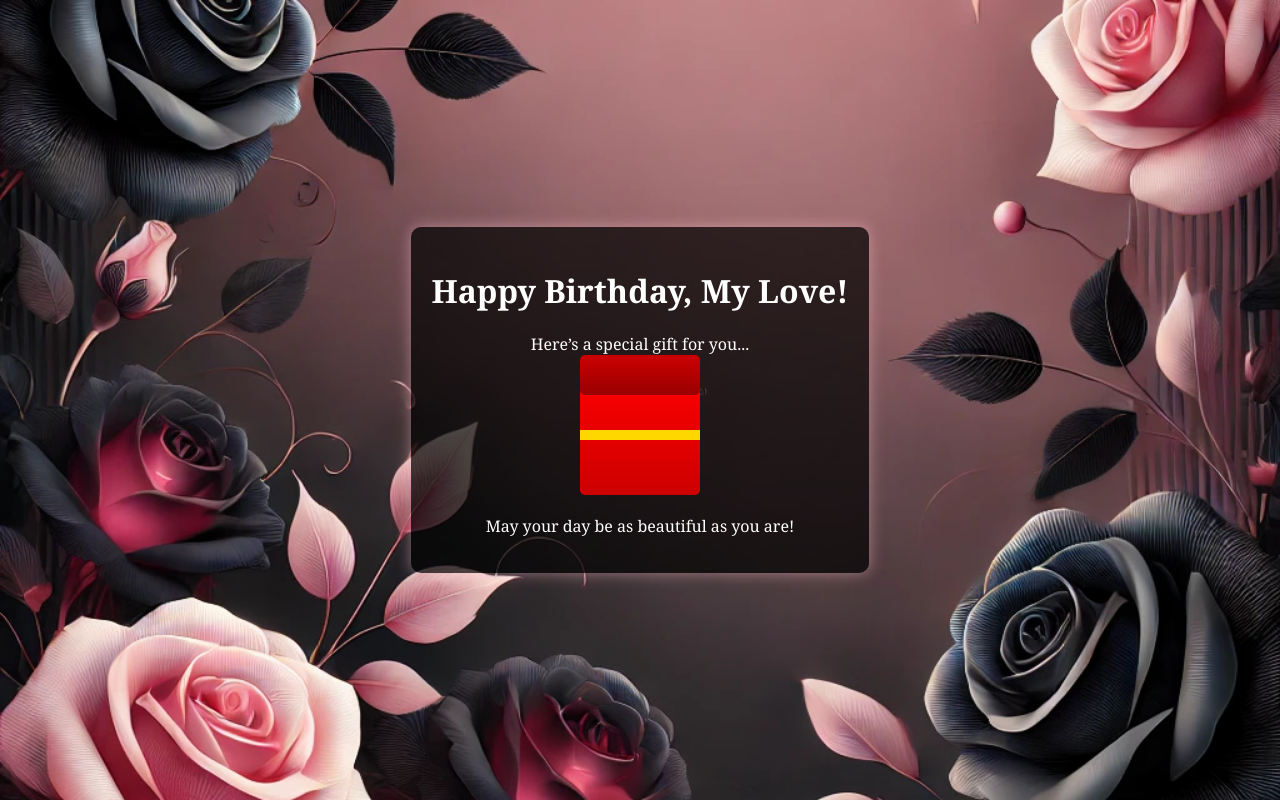
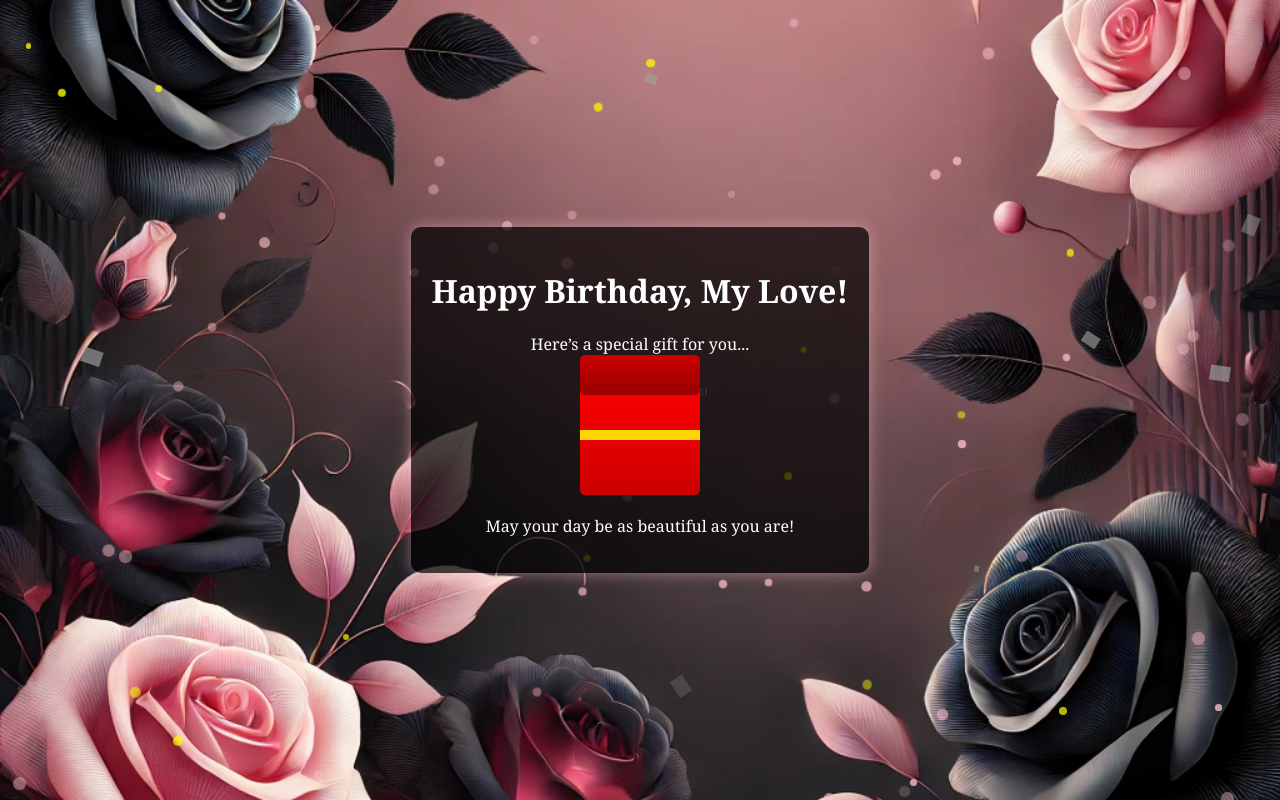
Before and after one commit to Jomezh/gift, a plain HTML site: page index.html in a window 1280 px wide. Drawn offline with Linux system fonts and the light colour scheme; grey boxes are pictures that could not be loaded.

Commit message:
Update index.html

```diff
--- a/index.html
+++ b/index.html
@@ -79,12 +79,60 @@
         .ribbon::after {
             right: 30%;
         }
+        .sparkles, .flowers, .fireflies {
+            position: absolute;
+            width: 100%;
+            height: 100%;
+            pointer-events: none;
+            overflow: hidden;
+        }
+        .sparkle, .firefly, .flower {
+            position: absolute;
+            opacity: 0.8;
+        }
+        .sparkle {
+            width: 5px;
+            height: 5px;
+            background: pink;
+            border-radius: 50%;
+            animation: sparkle-animation 3s infinite;
+        }
+        @keyframes sparkle-animation {
+            0% { transform: scale(1); opacity: 0.8; }
+            50% { transform: scale(1.5); opacity: 0.4; }
+            100% { transform: scale(1); opacity: 0; }
+        }
+        .flower {
+            width: 20px;
+            height: 20px;
+            background: url('https://upload.wikimedia.org/wikipedia/commons/4/49/Flower.png') no-repeat center/contain;
+            animation: fall 5s linear infinite;
+        }
+        @keyframes fall {
+            0% { transform: translateY(-10vh) rotate(0deg); opacity: 0.7; }
+            100% { transform: translateY(100vh) rotate(360deg); opacity: 0; }
+        }
+        .firefly {
+            width: 6px;
+            height: 6px;
+            background: yellow;
+            border-radius: 50%;
+            animation: firefly-animation 4s infinite alternate;
+        }
+        @keyframes firefly-animation {
+            0% { transform: translate(0, 0); opacity: 0.8; }
+            50% { transform: translate(20px, 10px); opacity: 0.4; }
+            100% { transform: translate(-10px, -20px); opacity: 0.8; }
+        }
     </style>
 </head>
 <body>
+    <div class="sparkles"></div>
+    <div class="flowers"></div>
+    <div class="fireflies"></div>
     <div class="gift-container">
         <h1>Happy Birthday, My Love!</h1>
-        <p>Here’s a special gift for you...<br></p>
+        <p>Here’s a special gift for you...</p>
 
         <div class="gift-box" onclick="window.location.href='bd.html'">
             <div class="gift-lid"></div>
@@ -92,5 +140,22 @@
         </div>
         <p>May your day be as beautiful as you are!</p>
     </div>
+    <script>
+        function createElements(containerClass, elementClass, count, animationDurationRange, widthRange) {
+            const container = document.querySelector(containerClass);
+            for (let i = 0; i < count; i++) {
+                let element = document.createElement('div');
+                element.classList.add(elementClass);
+                element.style.left = Math.random() * 100 + 'vw';
+                element.style.top = Math.random() * 100 + 'vh';
+                element.style.animationDuration = (Math.random() * animationDurationRange + 3) + 's';
+                element.style.width = element.style.height = (Math.random() * widthRange + 5) + 'px';
+                container.appendChild(element);
+            }
+        }
+        createElements('.sparkles', 'sparkle', 50, 2, 5);
+        createElements('.flowers', 'flower', 20, 5, 20);
+        createElements('.fireflies', 'firefly', 15, 4, 6);
+    </script>
 </body>
 </html>
```
